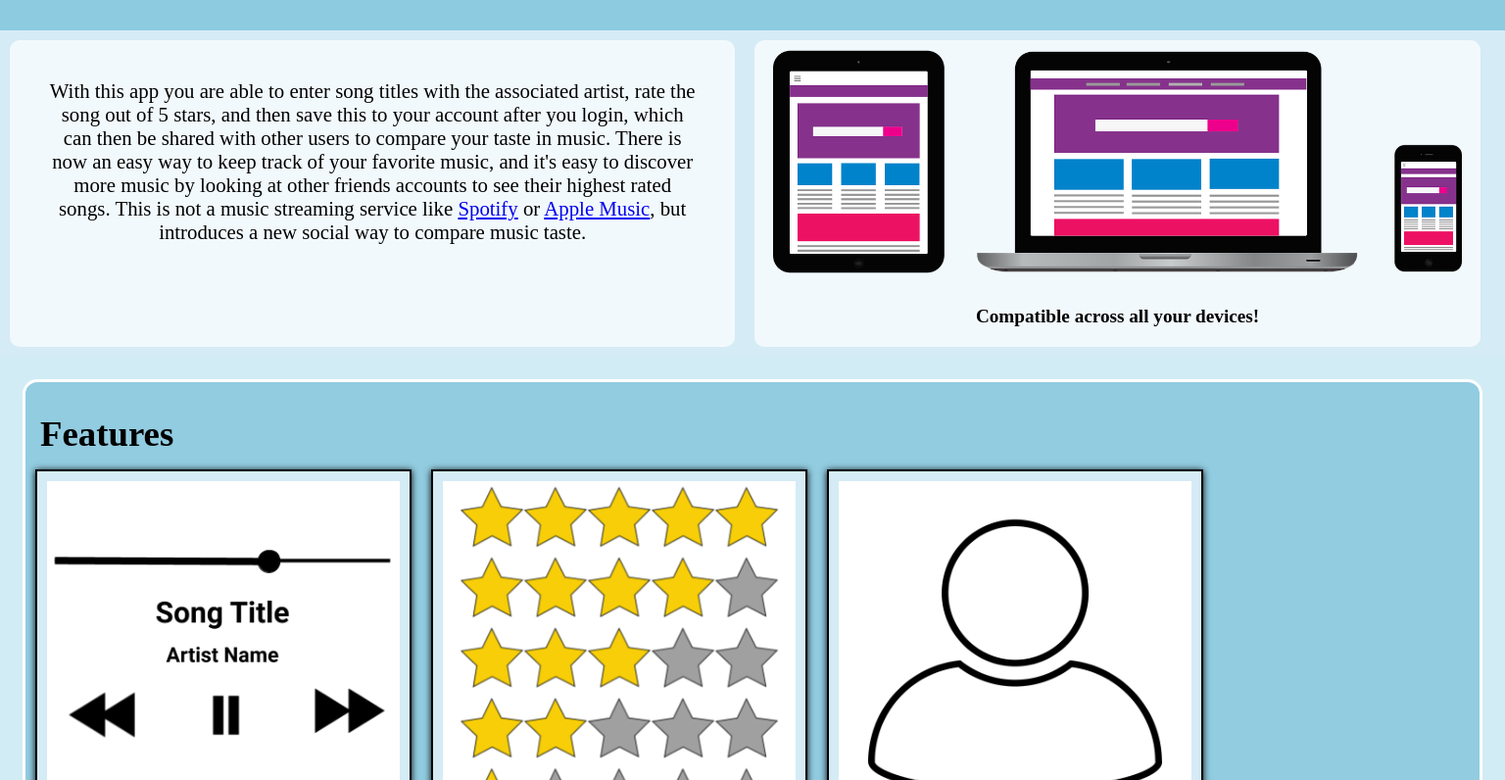
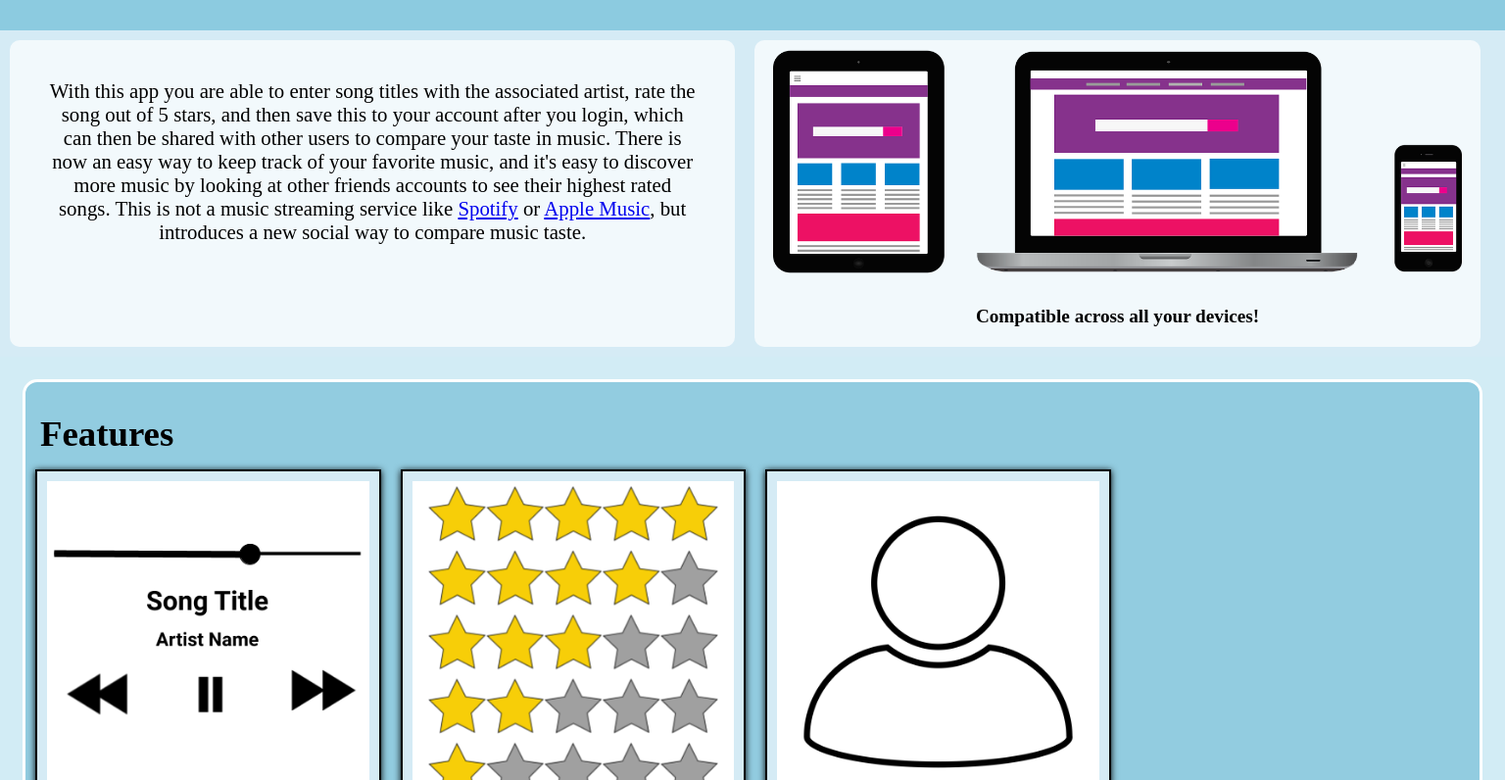
Before and after one commit to brigittegoelerslough/homework1, a plain HTML site: page index.html in a window 1536 px wide. Shown: the part 504-1300 px from the top of the page at 98% size. Drawn offline with Linux system fonts and the light colour scheme.

Commit message:
fixed mobile

```diff
--- a/stylesheet.css
+++ b/stylesheet.css
@@ -171,7 +171,9 @@ figcaption {
 }
 
 .flex-container4 > div {
-    width: 380px;
+    /* width: 380px; */
+    /* width: 23.5%; */
+	width: 47%;
     margin: 10px;
     text-align: center;
     font-size: 1em;
@@ -184,6 +186,14 @@ figcaption {
 .flex-container4 > div > figure > img{
 	background-color: white;
 	width: 100%;
+}
+
+@media only screen and (min-width: 1400px) {
+	.flex-container4 > div {
+		/* width: 48.2%; */
+		width: 23.5%;
+
+	}
 }
 
 #FAQ ul{
```
